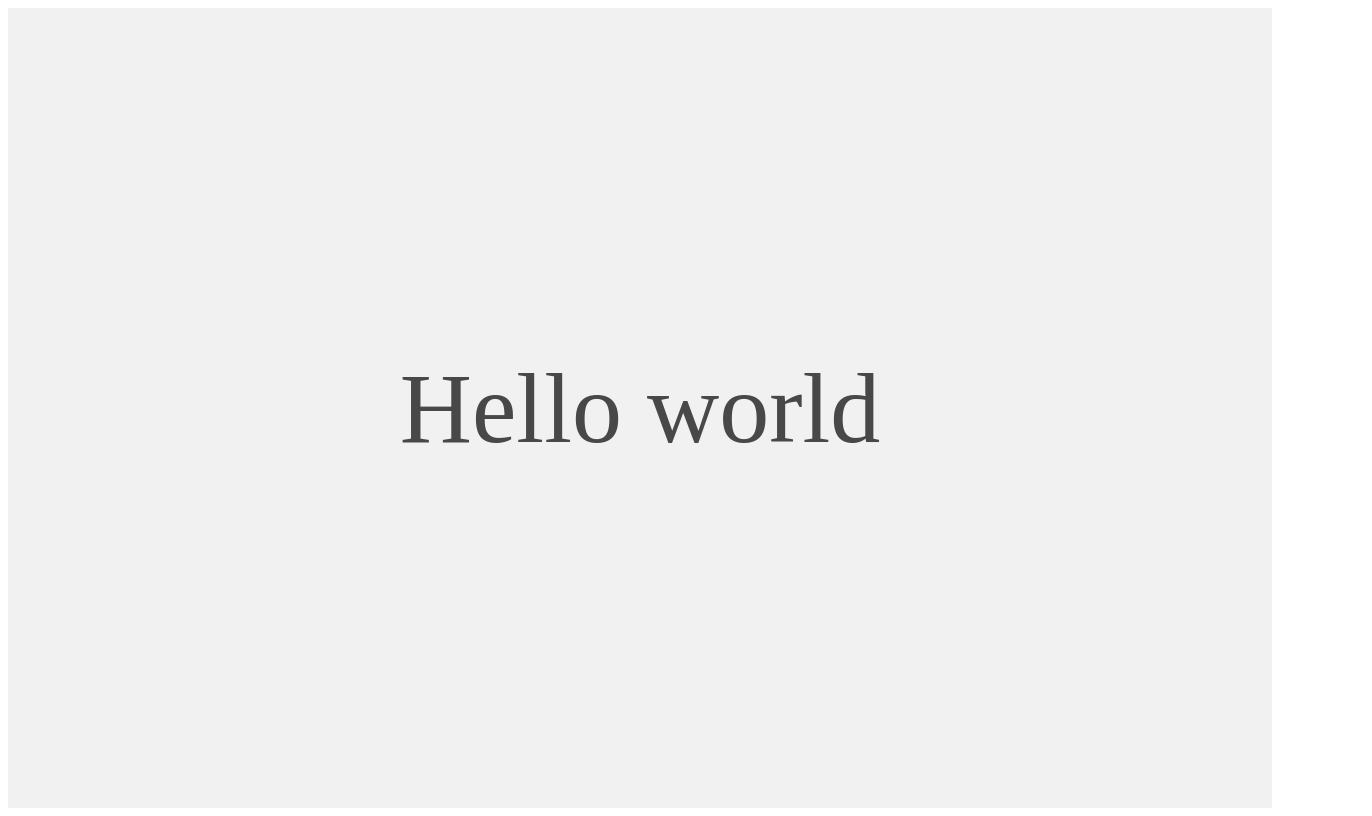
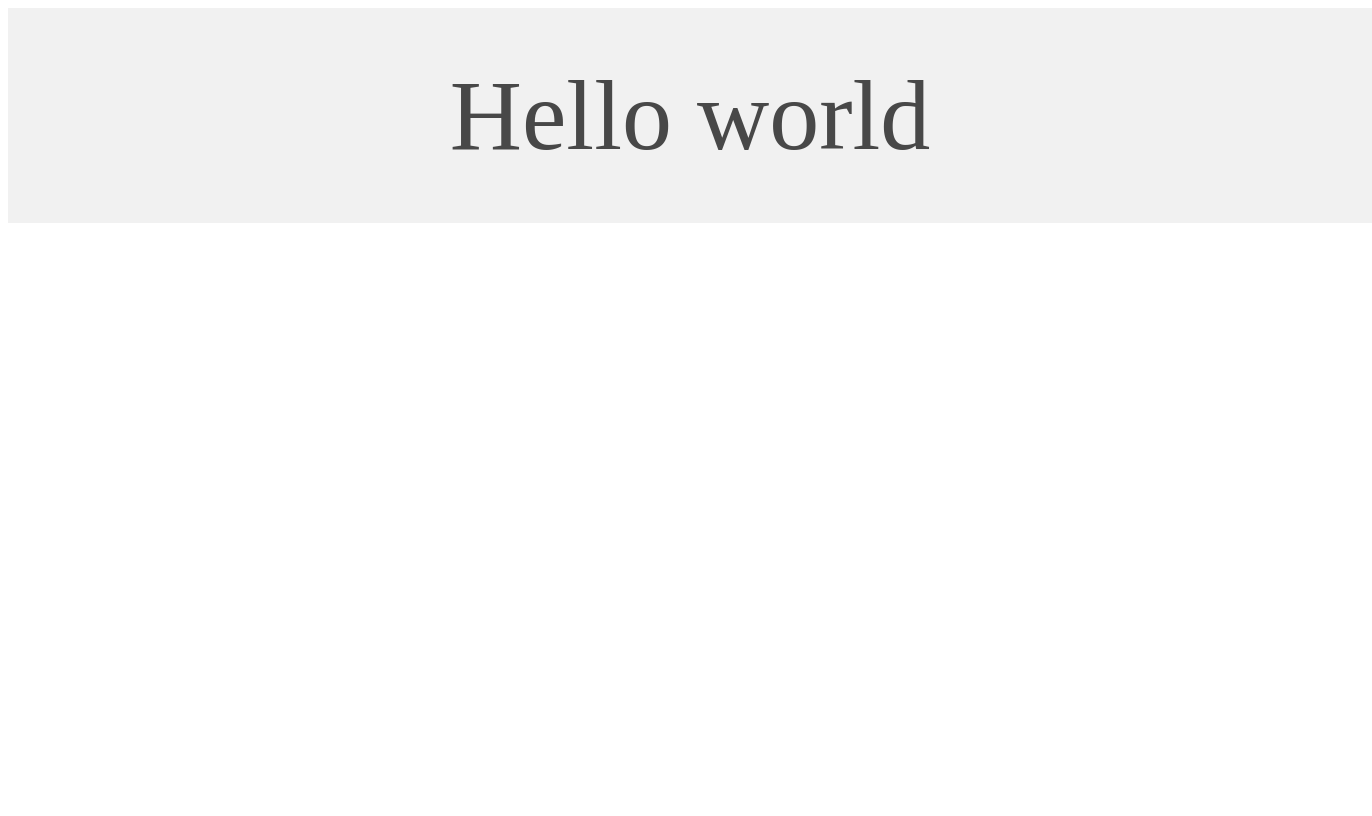
Before and after one commit to linhdinhit/lindinhit.github.io, a plain HTML site: page index.html in a window 1280 px wide. Shown: the whole page, 1372 px wide, since content can reach past the window. Drawn offline with Linux system fonts and the light colour scheme.

Commit message:
changes text

```diff
--- a/index.html
+++ b/index.html
@@ -11,11 +11,12 @@
         font-size: 100px;
         color: #484848;
         width: 100%;
-        height: 100vh;
+        height: 100%;
         display: flex;
         align-items: center;
         justify-content: center;
         background-color: #f1f1f1;
+        padding: 50px;
     }
 </style>
 <body>
```
